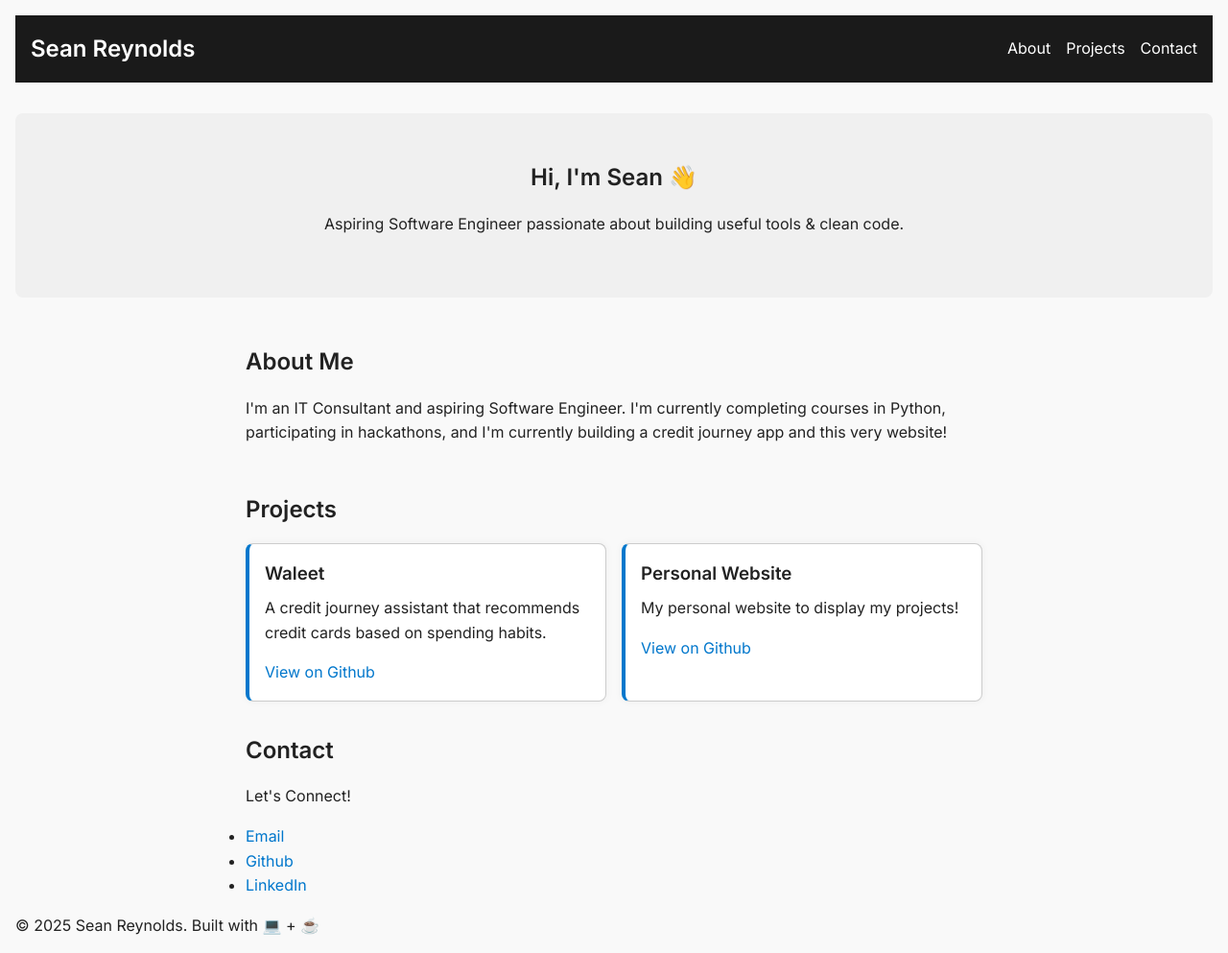
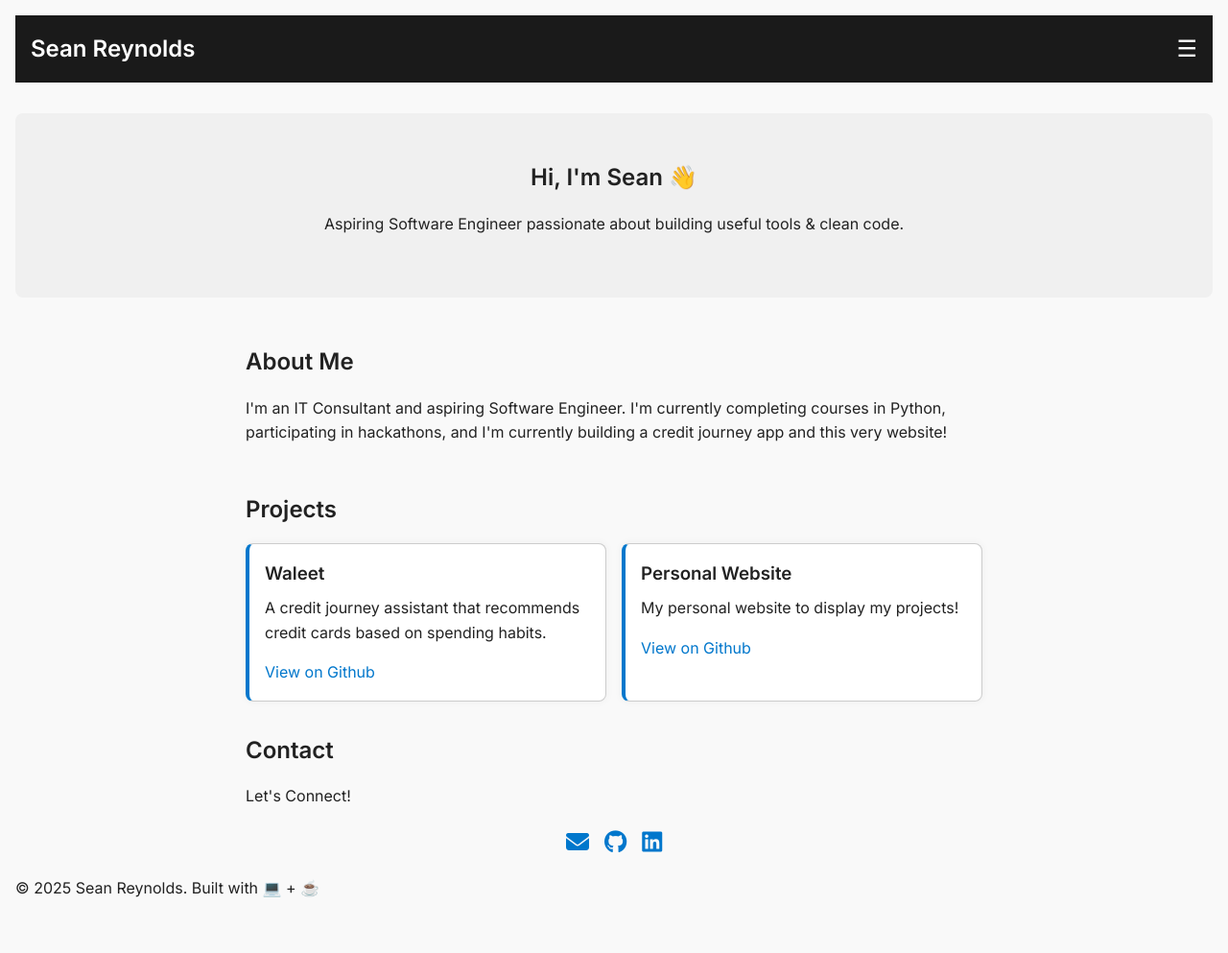
Before and after one commit to seanreyn-dev/seanreyn-dev.github.io, a plain HTML site: page index.html in a window 1280 px wide. Shown: the whole page at 96% size. After the commit the page ends 955 px from the top, so only its background shows below. Drawn offline with Linux system fonts and the light colour scheme.

Commit message:
added nav for links and burger menu spread (CSS). Changed contact words to icons (HTML) and added nav-right section+icon stylesheet + defer js loading + added resume section and burged icon moved to the right. in (JS) added functionality for burger button to expand and condense

```diff
--- a/index.css
+++ b/index.css
@@ -33,6 +33,7 @@ nav {
     display:flex;
     justify-content: space-between;
     align-items: center;
+    position: relative;
 }
 
 nav ul {
@@ -64,9 +65,6 @@ section p {
     margin-bottom: 1rem;
 }
 
-/* a {
-    transition: color 0.2s ease;
-} */
 
 #hero {
     text-align: center;
@@ -109,11 +107,43 @@ section p {
     text-decoration: underline;
 }
 
+#contact ul {
+    list-style: none;
+    display:flex;
+    gap: 1rem;
+    justify-content: center;
+    padding-left: 0;
+}
+
 #contact ul li a {
-    text-decoration: none;
     color: var(--color-accent);
+    font-size: 1.5rem;
+    transition: color 0.2s ease;
 }
 
 #contact ul li a:hover {
-    text-decoration: underline;
+    color: var(--color-accent-light);
 }
+
+#nav-links {
+    display: none;
+    flex-direction: row;
+    gap: 1rem;
+    align-items: center;
+}
+
+#nav-links.open {
+    display: flex;
+}
+
+.nav-right {
+    display:flex;
+    align-items: center;
+    gap: 1rem;
+    position: flex-end;
+}
+
+.burger {
+    font-size: 1.5rem;
+    cursor: pointer;
+}
--- a/index.html
+++ b/index.html
@@ -5,22 +5,28 @@
     <meta charset="UTF-8">
     <meta name="viewport" content="width=device-width,initial-scale=1">
     <title>Sean Reynolds | Portfolio</title>
+    <!-- Add in your <head> of index.html -->
+    <link rel="stylesheet" href="https://cdnjs.cloudflare.com/ajax/libs/font-awesome/6.4.0/css/all.min.css">
     <!-- input external style sheet -->
     <link href="https://fonts.googleapis.com/css2?family=Inter:wght@400;600&display=swap" rel="stylesheet">
     <link rel="stylesheet" href="index.css">
     <!-- input js "script" -->
-    <script src="index.js"></script>
+    <script src="index.js" defer></script>
 </head>
 
 <body>
     <header>
         <nav>
             <h1> Sean Reynolds</h1>
-            <ul>
-                <li><a href="#about">About</a></li>
-                <li><a href="#projects">Projects</a></li>
-                <li><a href="#contact">Contact</a></li>
-            </ul>
+            <div class="nav-right">
+                <ul id="nav-links" class="">
+                    <li><a href="#about">About</a></li>
+                    <li><a href="#projects">Projects</a></li>
+                    <li><a href="#contact">Contact</a></li>
+                    <li><a href="#resume.pdf" target="_blank">Resume</a></li>
+                </ul>
+                <div class="burger" id="burger">&#9776;</div>
+            </div>
         </nav>
     </header>
 
@@ -56,9 +62,9 @@
     <h2>Contact</h2>
     <p>Let's Connect!</p>
     <ul>
-        <li><a href="mailto:seanreyn.dev@gmail.com">Email</a></li>
-        <li><a href="https://github.com/seanreyn-dev" target="_blank">Github</a></li>
-        <li><a href="https://linkedin.com/in/seanreyn" target="_blank">LinkedIn</a></li>
+        <li><a href="mailto:seanreyn.dev@gmail.com"><i class="fas fa-envelope"></i></a></li>
+        <li><a href="https://github.com/seanreyn-dev" target="_blank"><i class="fab fa-github"></i></a></li>
+        <li><a href="https://linkedin.com/in/seanreyn" target="_blank"><i class="fab fa-linkedin"></i></a></li>
     </ul>
 </section>
 
--- a/index.js
+++ b/index.js
@@ -1,4 +1,7 @@
-function myFunction() {
-  inner = document.getElementById("num").innerHTML++;
-  console.log(inner);
-}
+const burger = document.getElementById("burger");
+const navLinks = document.getElementById("nav-links");
+
+
+burger.addEventListener("click", () => {
+  navLinks.classList.toggle("open");
+});
```
